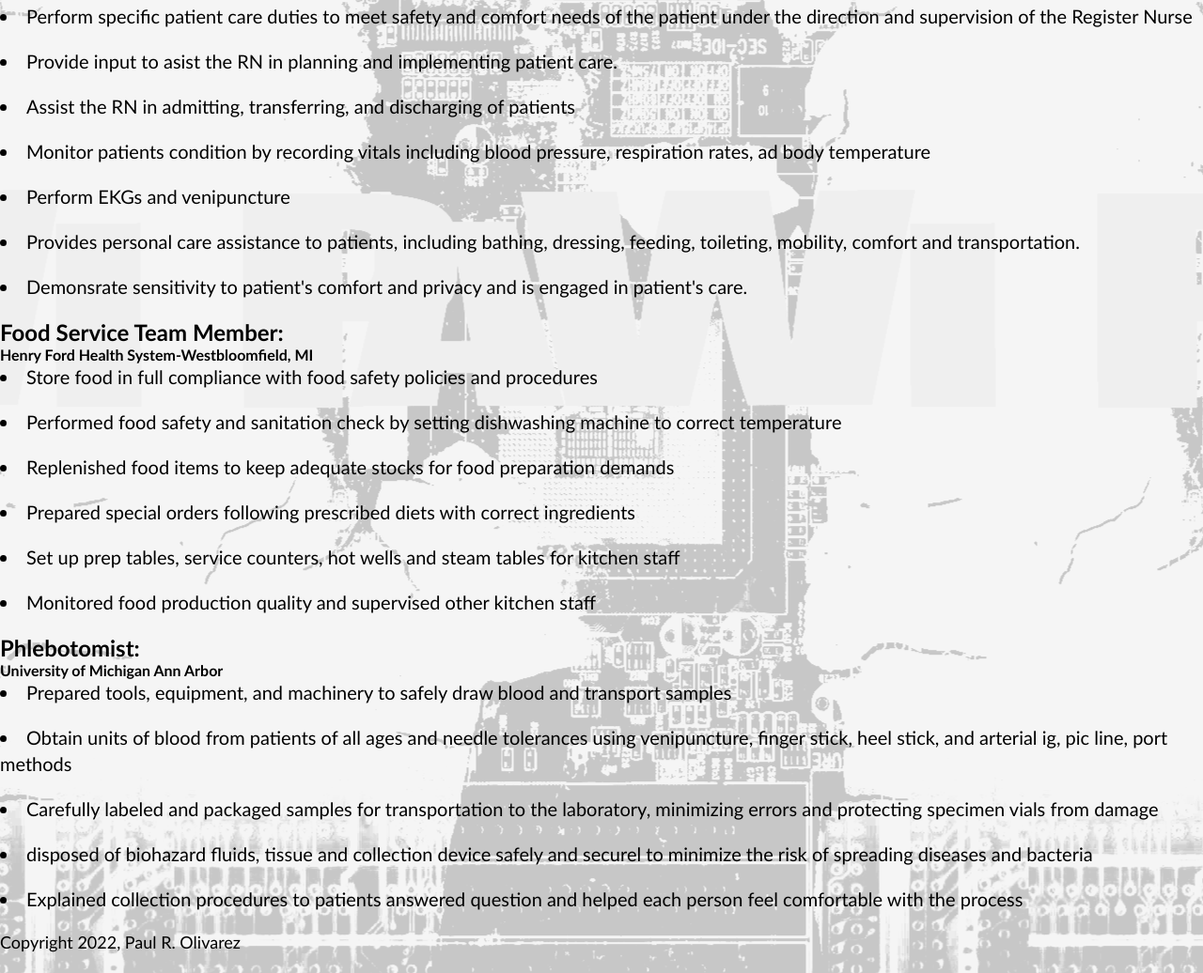
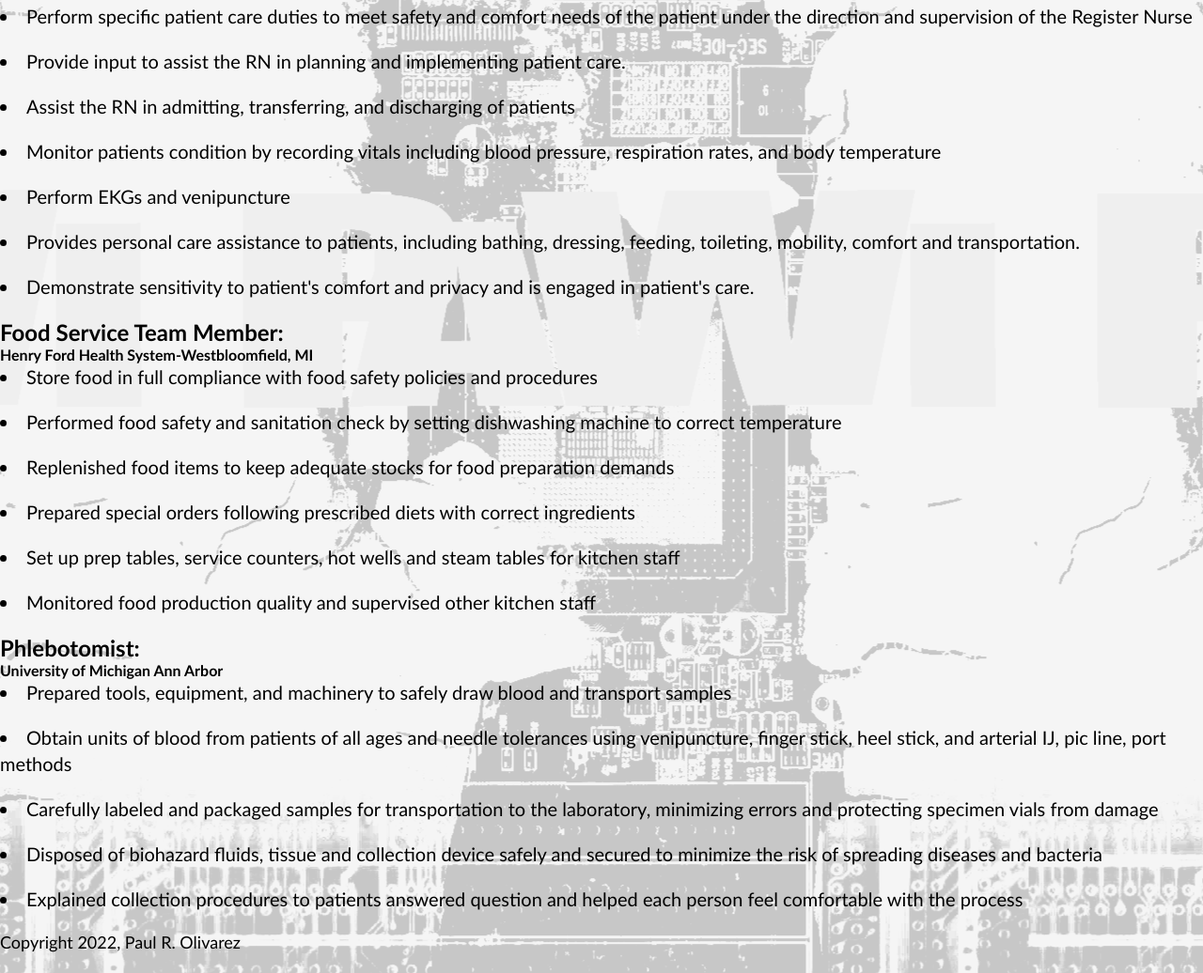
Before and after one commit to polivarez81/pawi.github.io, a plain HTML site: page experience.html in a window 1280 px wide. Shown: the part 110-1146 px from the top of the page at 94% size. Drawn offline with Linux system fonts and the light colour scheme.

Commit message:
Add files via upload

```diff
--- a/experience.html
+++ b/experience.html
@@ -25,12 +25,12 @@
     <p>
         <left>
             <li>Perform specific patient care duties to meet safety and comfort needs of the patient under the direction and supervision of the Register Nurse</li>
-            <li>Provide input to asist the RN in planning and implementing patient care.</li>
+            <li>Provide input to assist the RN in planning and implementing patient care.</li>
             <li>Assist the RN in admitting, transferring, and discharging of patients</li>
-            <li>Monitor patients condition by recording vitals including blood pressure, respiration rates, ad body temperature</li>
+            <li>Monitor patients condition by recording vitals including blood pressure, respiration rates, and body temperature</li>
             <li>Perform EKGs and venipuncture</li>
             <li>Provides personal care assistance to patients, including bathing, dressing, feeding, toileting, mobility, comfort and transportation.</li>
-            <li>Demonsrate sensitivity to patient's comfort and privacy and is engaged in patient's care.</li>
+            <li>Demonstrate sensitivity to patient's comfort and privacy and is engaged in patient's care.</li>
         </left>
     </p>
     <p>
@@ -47,9 +47,9 @@
         <h2>Phlebotomist:</h2>
         <h4>University of Michigan Ann Arbor </h4>
         <li>Prepared tools, equipment, and machinery to safely draw blood and transport samples</li>
-        <li>Obtain units of blood from patients of all ages and needle tolerances using venipuncture, finger stick, heel stick, and arterial ig, pic line, port methods</li>
+        <li>Obtain units of blood from patients of all ages and needle tolerances using venipuncture, finger stick, heel stick, and arterial IJ, pic line, port methods</li>
         <li>Carefully labeled and packaged samples for transportation to the laboratory, minimizing errors and protecting specimen vials from damage</li>
-        <li>disposed of biohazard fluids, tissue and collection device safely and securel to minimize the risk of spreading diseases and bacteria</li>
+        <li>Disposed of biohazard fluids, tissue and collection device safely and secured to minimize the risk of spreading diseases and bacteria</li>
         <li>Explained collection procedures to patients answered question and helped each person feel comfortable with the process</li>
     </p>
 
```
